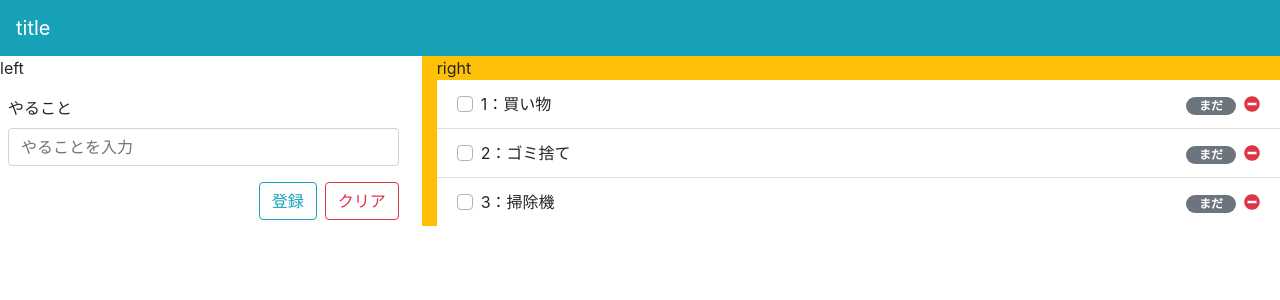
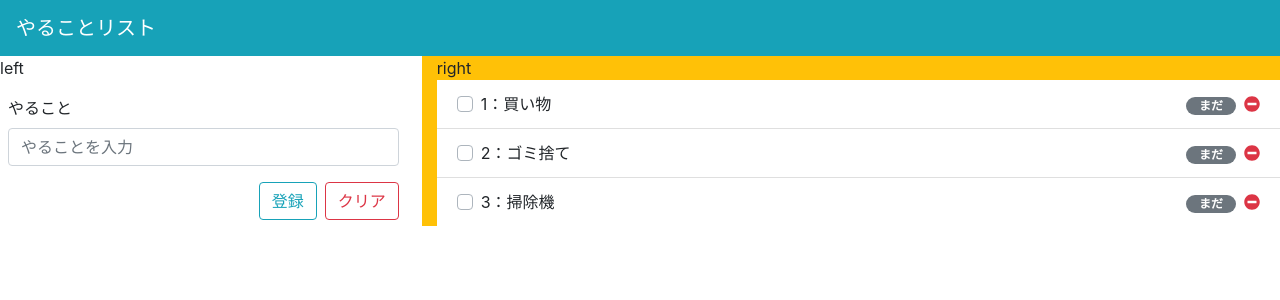
Before and after one commit to kyoruni/yarukoto-list, a Vue app: page / in a window 1280 px wide. Shown: the top 300 px of the page. Built offline with nearby package versions, Linux system fonts and the light colour scheme.

Commit message:
:wrench: ページタイトル修正

```diff
--- a/public/index.html
+++ b/public/index.html
@@ -5,7 +5,7 @@
     <meta http-equiv="X-UA-Compatible" content="IE=edge">
     <meta name="viewport" content="width=device-width,initial-scale=1.0">
     <link rel="icon" href="<%= BASE_URL %>favicon.ico">
-    <title>app</title>
+    <title>やることリスト</title>
   </head>
   <body>
     <noscript>
--- a/src/App.vue
+++ b/src/App.vue
@@ -2,7 +2,7 @@
   <div id="app">
     <!-- ヘッダーここから -->
     <b-navbar type="dark" variant="info">
-      <b-navbar-brand href="#">title</b-navbar-brand>
+      <b-navbar-brand href="#">やることリスト</b-navbar-brand>
     </b-navbar>
     <!-- ヘッダーここまで -->
     <router-view/>
```
